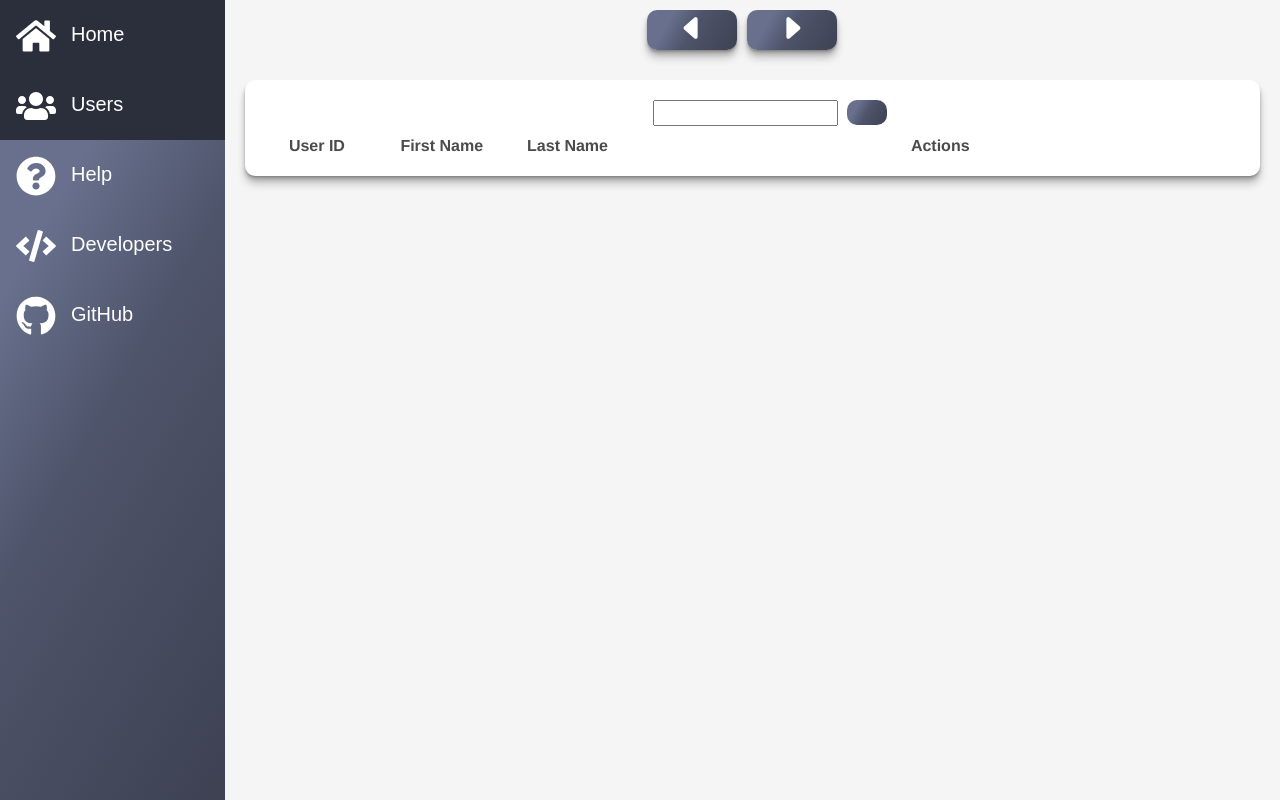
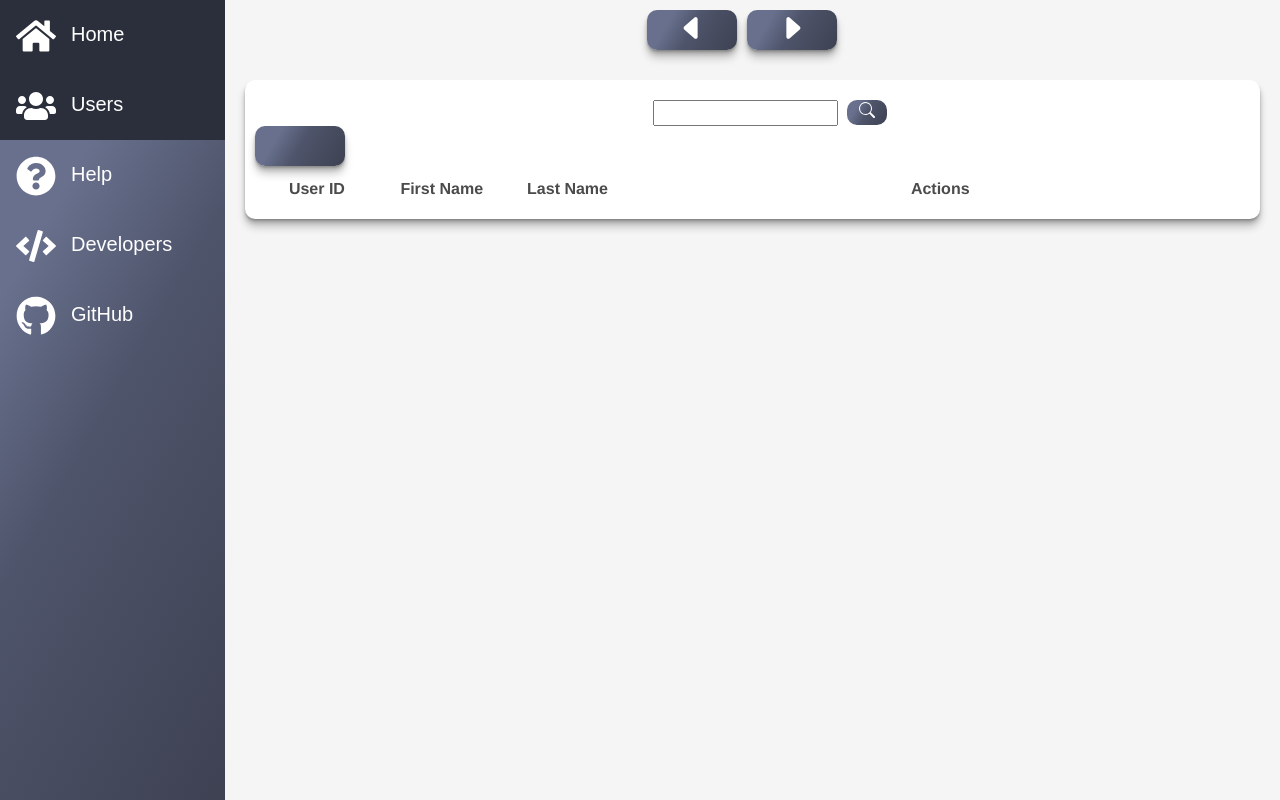
Before and after one commit to Xtrendence/COMP2003-2020-X, a PHP site: page /users.php in a window 1280 px wide. Run offline with PHP 8.4, Linux system fonts and the light colour scheme; lists and menus that the app fills with data are empty; some libraries are stand-ins or nearby versions.

Commit message:
Update users.php

```diff
--- a/web/public/users.php
+++ b/web/public/users.php
@@ -55,15 +55,19 @@
 
 <div class="wrapper">
     <div class="button-div">
-        <button type="button" class="nav-button" id="prev-button"> Previous</button>
-        <button type="button" class="nav-button" id="next-button"> Next</button>
+        <button type="button" class="nav-button" id="prev-button"></button>
+        <button type="button" class="nav-button" id="next-button"></button>
     </div>
     <div class="wide-card">
         <div class="search-div">
 <!--            <p class="search-child">Search: </p>-->
             <input type="number" id="id-search" class="search-child">
-            <button class="search-child search-button" id="search-button"></button>
+            <button class="search-child search-button" id="search-button"><svg xmlns="http://www.w3.org/2000/svg" width="16" height="16" fill="currentColor" class="bi bi-search" viewBox="0 0 16 16">
+                    <path d="M11.742 10.344a6.5 6.5 0 1 0-1.397 1.398h-.001c.03.04.062.078.098.115l3.85 3.85a1 1 0 0 0 1.415-1.414l-3.85-3.85a1.007 1.007 0 0 0-.115-.1zM12 6.5a5.5 5.5 0 1 1-11 0 5.5 5.5 0 0 1 11 0z"/>
+                </svg></button>
         </div>
+
+        <button type="button" class="nav-button question-all" id="q-all-button"></button>
 
         <table class="patient-table">
             <thead id="table-header">
```
